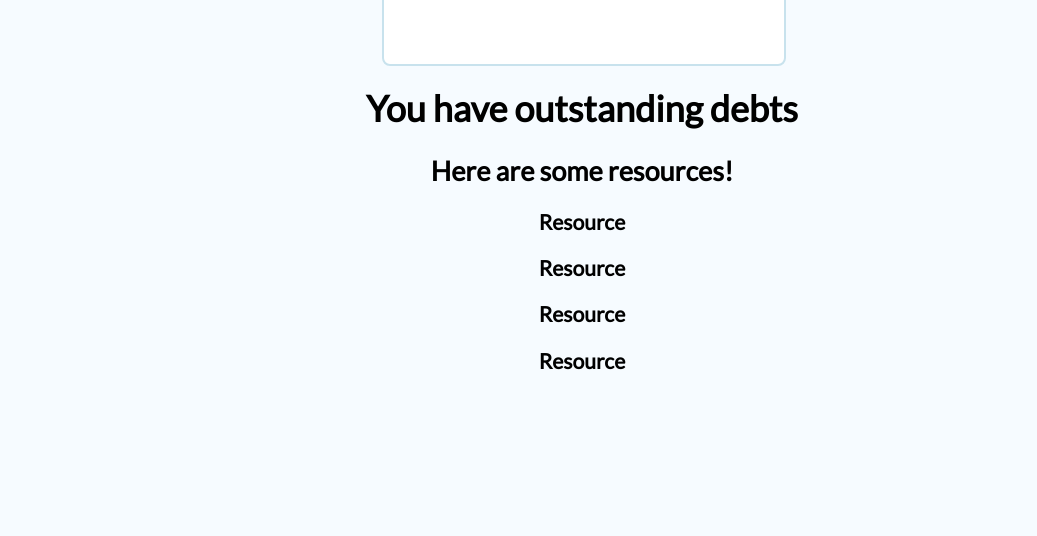
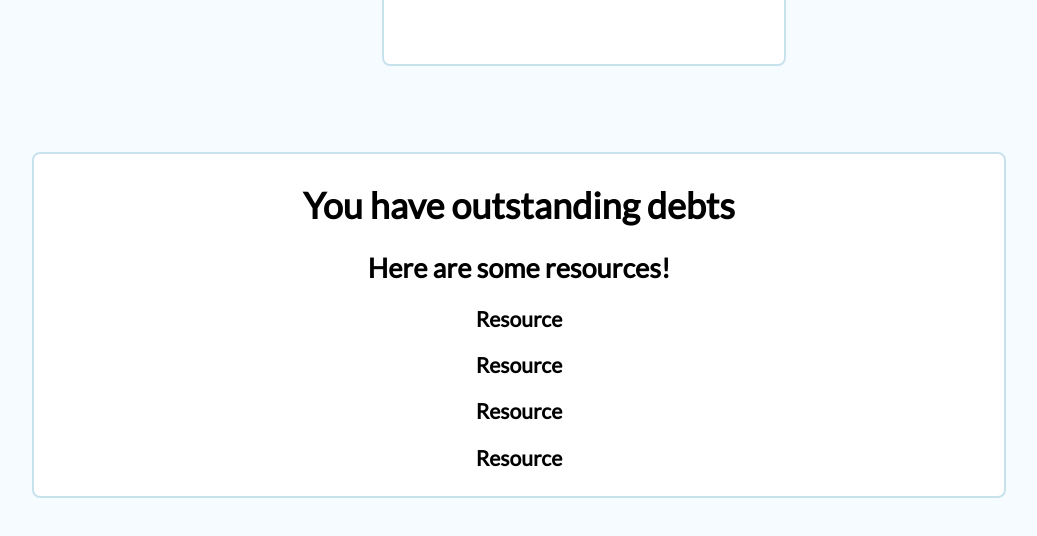
Before and after one commit to Aviakubo/frontend-fin-team-six, a React (Create React App) app: page / in a window 1280 px wide. Shown: the part 1744-2280 px from the top of the page, without its empty margins (58-1095 px from the left). Before the commit the page ends 2138 px from the top, so only its background shows below. Built offline with nearby package versions, Linux system fonts and the light colour scheme; a web font is replaced by a local one.

Commit message:
added styling to results div at bottom of page

```diff
--- a/src/App.css
+++ b/src/App.css
@@ -113,6 +113,28 @@ svg {
   font-size: 24px;
 }
 
+div.results {
+  border-radius: 8px;
+  border: 2px #C8E2ED solid;
+  margin: 5em;
+  background-color: #FFFFFF;
+  padding: 5px;
+  max-width: 75%;
+}
+
+.final-category {
+  background-color: #FFFFFF;
+}
+
+.advice {
+  background-color: #FFFFFF;
+}
+
+.resources {
+  background-color: #FFFFFF;
+}
+
+
 /* Chrome, Safari, Edge, Opera */
 input::-webkit-outer-spin-button,
 input::-webkit-inner-spin-button {
```
